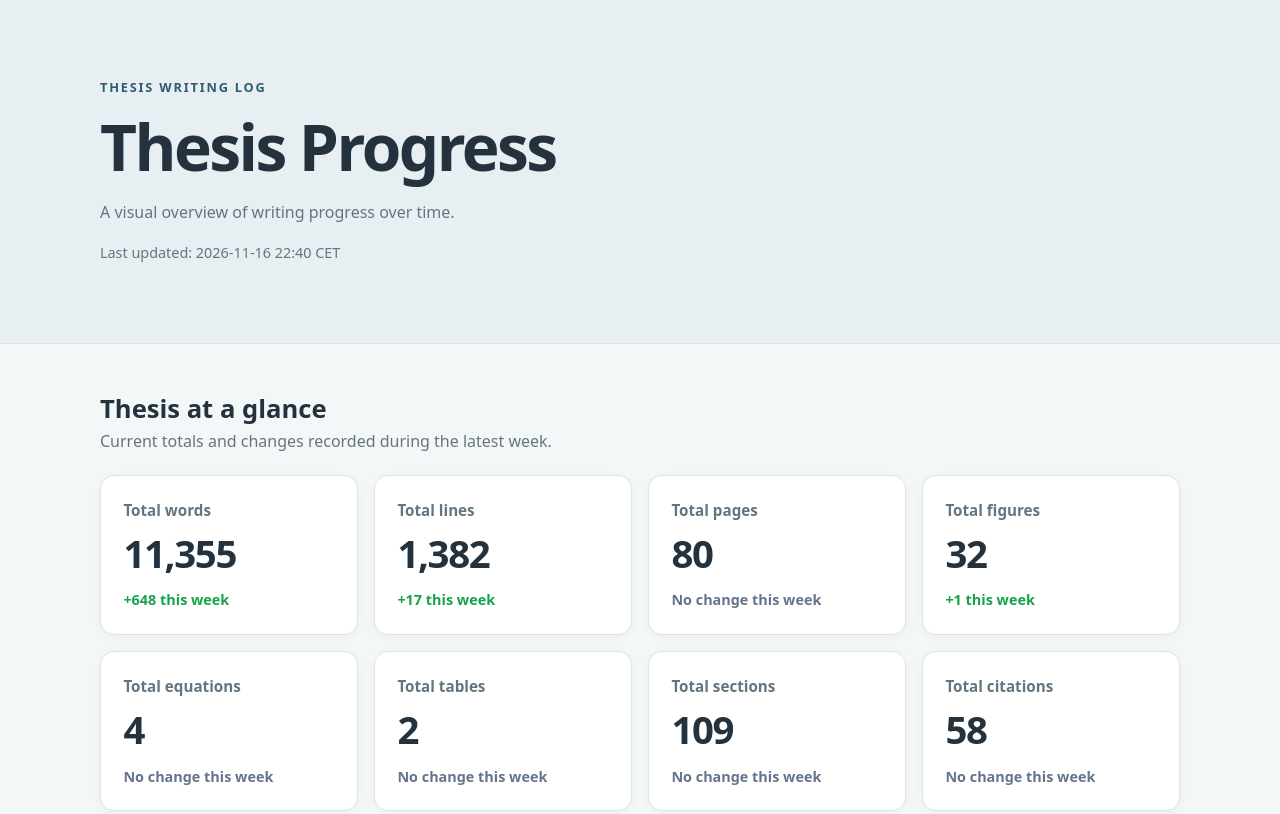
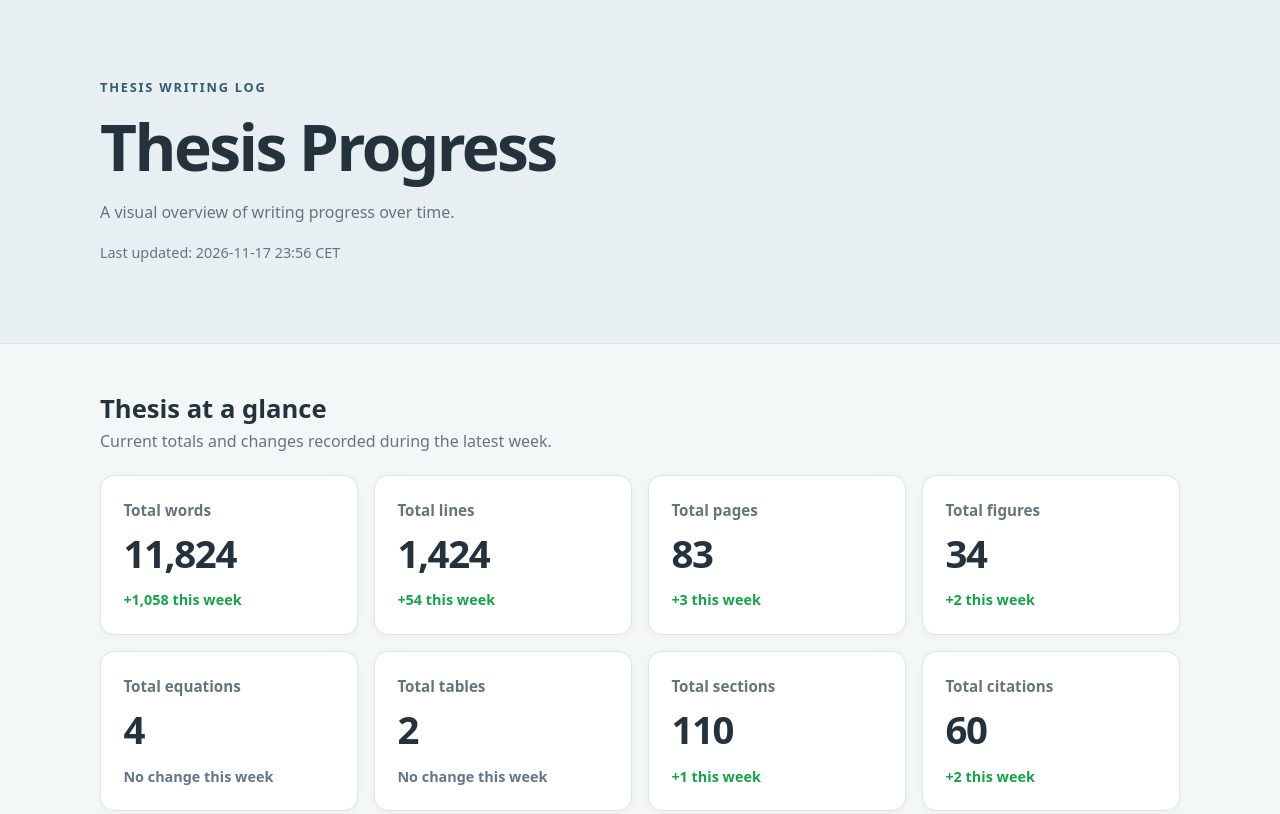
Before and after one commit to pfahad/thesis-wrting-progress, a plain HTML site: page index.html in a window 1280 px wide. Shown: the top 814 px of the page. Drawn offline with Linux system fonts and the light colour scheme.

Commit message:
Update thesis progress dashboard

```diff
--- a/index.html
+++ b/index.html
@@ -12,7 +12,7 @@
     <p class="eyebrow">THESIS WRITING LOG</p>
     <h1>Thesis Progress</h1>
     <p>A visual overview of writing progress over time.</p>
-    <p class="updated">Last updated: 2026-11-16 22:40 CET</p>
+    <p class="updated">Last updated: 2026-11-17 23:56 CET</p>
   </header>
 
   <main>
@@ -28,40 +28,40 @@
 
         <article class="summary-card">
           <p class="summary-label">Total words</p>
-          <p class="summary-total">11,355</p>
+          <p class="summary-total">11,824</p>
           <p class="summary-change"
              style="color: #16A34A;">
-            +648 this week
+            +1,058 this week
           </p>
         </article>
 
 
         <article class="summary-card">
           <p class="summary-label">Total lines</p>
-          <p class="summary-total">1,382</p>
+          <p class="summary-total">1,424</p>
           <p class="summary-change"
              style="color: #16A34A;">
-            +17 this week
+            +54 this week
           </p>
         </article>
 
 
         <article class="summary-card">
           <p class="summary-label">Total pages</p>
-          <p class="summary-total">80</p>
+          <p class="summary-total">83</p>
           <p class="summary-change"
-             style="color: #64748B;">
-            No change this week
+             style="color: #16A34A;">
+            +3 this week
           </p>
         </article>
 
 
         <article class="summary-card">
           <p class="summary-label">Total figures</p>
-          <p class="summary-total">32</p>
+          <p class="summary-total">34</p>
           <p class="summary-change"
              style="color: #16A34A;">
-            +1 this week
+            +2 this week
           </p>
         </article>
 
@@ -88,20 +88,20 @@
 
         <article class="summary-card">
           <p class="summary-label">Total sections</p>
-          <p class="summary-total">109</p>
+          <p class="summary-total">110</p>
           <p class="summary-change"
-             style="color: #64748B;">
-            No change this week
+             style="color: #16A34A;">
+            +1 this week
           </p>
         </article>
 
 
         <article class="summary-card">
           <p class="summary-label">Total citations</p>
-          <p class="summary-total">58</p>
+          <p class="summary-total">60</p>
           <p class="summary-change"
-             style="color: #64748B;">
-            No change this week
+             style="color: #16A34A;">
+            +2 this week
           </p>
         </article>
 
```
Also changed, not shown: images/citations.png, images/cross_references.png, images/enumerate.png, images/equations.png, images/figures.png, images/footnotes.png, images/itemize.png, images/lines.png, images/pages.png, images/sections.png, images/tables.png, images/thesis_pages.png, images/weekday_word_distribution.png, images/weekly-elements.png, 2 more files.
